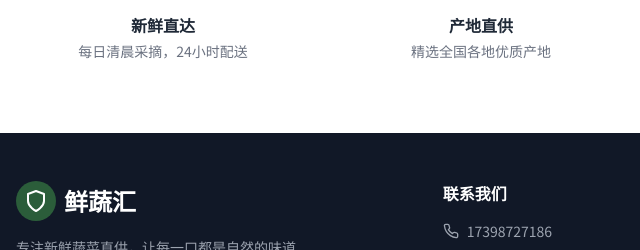
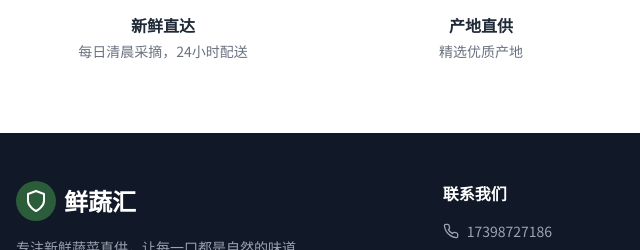
Before and after one commit to Hjc1236540/lhpgrz, a plain HTML site: page index.html in a window 1280 px wide. Shown: the part 2827-3077 px from the top of the page, 0-640 px from the left. Drawn offline with nearby package versions, Linux system fonts and the light colour scheme.

Commit message:
Update index.html

```diff
--- a/index.html
+++ b/index.html
@@ -309,7 +309,7 @@
               <svg xmlns="http://www.w3.org/2000/svg" width="24" height="24" viewBox="0 0 24 24" fill="none" stroke="currentColor" stroke-width="2" stroke-linecap="round" stroke-linejoin="round" class="w-8 h-8"><path d="M20 10c0 6-8 12-8 12s-8-6-8-12a8 8 0 0 1 16 0z"></path><circle cx="12" cy="10" r="3"></circle></svg>
             </div>
             <h3 class="font-semibold text-gray-800 mb-1">产地直供</h3>
-            <p class="text-sm text-gray-500">精选全国各地优质产地</p>
+            <p class="text-sm text-gray-500">精选优质产地</p>
           </div>
           <div class="text-center p-6 rounded-xl hover:bg-gray-50 transition-colors">
             <div class="inline-flex items-center justify-center w-16 h-16 bg-green-100 rounded-full text-[var(--primary)] mb-4">
```
